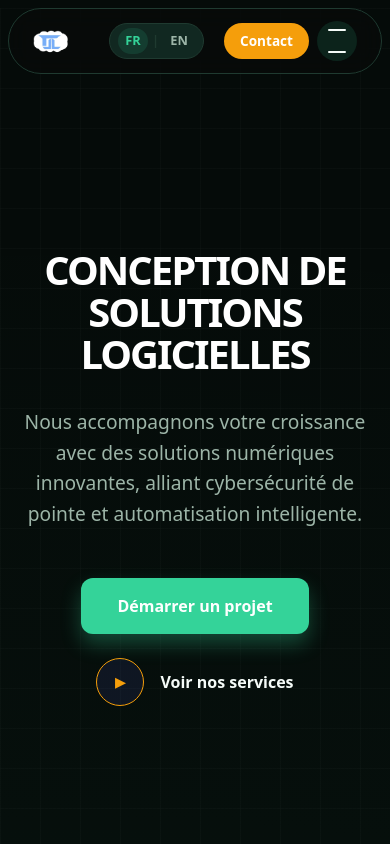
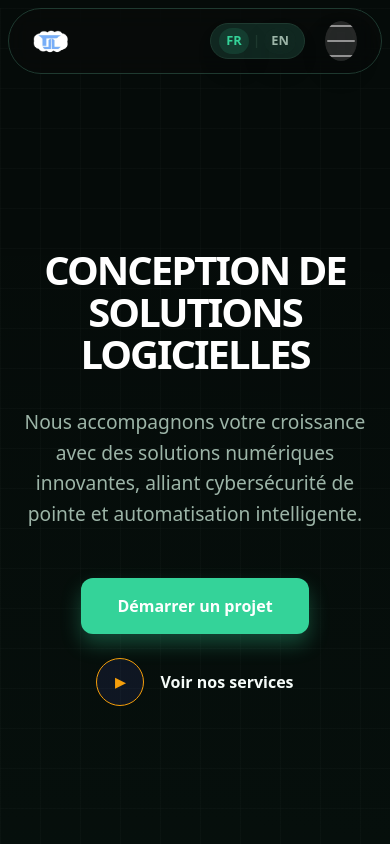
Before and after one commit to les-jeunes-techniciens/website, a Vue app: page / in a window 390 px wide. Shown: the top 844 px of the page. Built offline with nearby package versions, Linux system fonts and the light colour scheme.

Commit message:
🛠️ mobile hamburger

```diff
--- a/src/components/site-navbar.vue
+++ b/src/components/site-navbar.vue
@@ -171,9 +171,10 @@ onUnmounted(() => {
         class="menu-button"
         type="button"
         :aria-expanded="isMenuOpen"
-        aria-label="Ouvrir le menu"
+        :aria-label="isMenuOpen ? 'Fermer le menu' : 'Ouvrir le menu'"
         @click="toggleMenu"
       >
+        <span></span>
         <span></span>
         <span></span>
       </button>
@@ -202,7 +203,11 @@ onUnmounted(() => {
   padding: 0.2rem 0.45rem;
   border-radius: 999px;
   cursor: pointer;
-  transition: all 200ms ease;
+  backdrop-filter: blur(10px);
+  box-shadow: 0 12px 28px rgba(0, 0, 0, 0.12);
+  backdrop-filter: blur(10px);
+  box-shadow: 0 12px 28px rgba(0, 0, 0, 0.12);
+  transition: transform 200ms ease, background 200ms ease, box-shadow 200ms ease;
 }
 
 .lang-selector button.is-active {
@@ -278,7 +283,7 @@ onUnmounted(() => {
   font-size: 0.95rem;
   font-weight: 700;
   text-decoration: none;
-  transition: all 200ms ease;
+  transition: transform 200ms ease, background 200ms ease, box-shadow 200ms ease;
 }
 
 .nav-links a:hover:not(.contact-link) {
@@ -316,33 +321,31 @@ onUnmounted(() => {
 }
 
 .menu-button {
-  display: grid;
+  display: none;
   place-items: center;
-  width: 2.5rem;
+  width: 2rem;
+  overflow: hidden;
   height: 2.5rem;
-  border: none;
   border-radius: 50%;
-  color: var(--deep);
-  background: var(--accent-soft);
+  background: rgba(255, 255, 255, 0.12);
+  backdrop-filter: blur(10px);
+  box-shadow: 0 12px 28px rgba(0, 0, 0, 0.12);
   cursor: pointer;
-  transition: all 200ms ease;
+  transition: transform 200ms ease, background 200ms ease, box-shadow 200ms ease;
 }
 
 .menu-button:hover {
-  background: var(--line-strong);
+  background: rgba(255, 255, 255, 0.24);
   transform: translateY(-1px);
-}
-
-.menu-button {
-  display: none;
+  box-shadow: 0 18px 34px rgba(0, 0, 0, 0.18);
 }
 
 .menu-button span {
   display: block;
-  width: 1.1rem;
+  width: 1.7rem;
   height: 2px;
   border-radius: 999px;
-  background: var(--deep);
+  background: #929292;
 }
 
 .menu-button span + span {
@@ -363,14 +366,39 @@ onUnmounted(() => {
     flex-direction: column;
     align-items: stretch;
     padding: 1rem;
+    gap: 0.5rem;
     border: 1px solid var(--line);
     border-radius: 20px;
     background: var(--surface-strong);
     box-shadow: var(--shadow-strong);
+    z-index: 30;
+    overflow: hidden;
   }
 
   .nav-links.is-open {
     display: flex;
+  }
+
+  .nav-links a,
+  .contact-link {
+    width: 100%;
+    text-align: center;
+  }
+
+  .nav-links a {
+    padding: 0.85rem 1rem;
+    border-radius: 16px;
+    font-size: 0.92rem;
+  }
+
+  .header-actions .contact-link {
+    display: none;
+  }
+
+  .contact-link {
+    padding: 0.85rem 1rem;
+    border-radius: 16px;
+    font-size: 0.92rem;
   }
 
   .menu-button {
```
